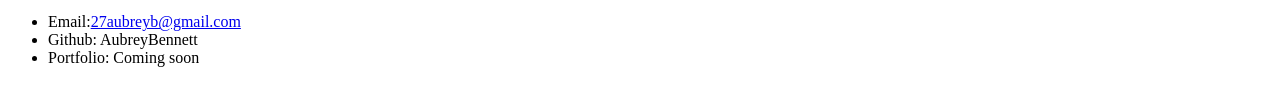
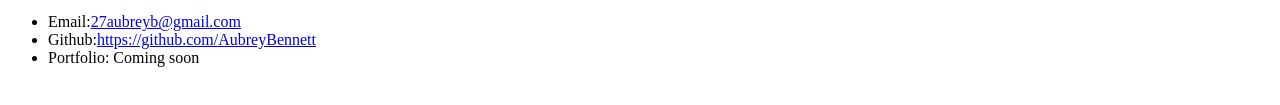
Before and after one commit to AubreyBennett/Session-1.2, a plain HTML site: page index.html in a window 1280 px wide. Shown: the part 515-620 px from the top of the page. Drawn offline with Linux system fonts and the light colour scheme.

Commit message:
student bio

```diff
--- a/index.html
+++ b/index.html
@@ -16,7 +16,7 @@
     <p>My name is Aubrey Bennett. I played D1 softball at  Morehead State university where I graduated with a bahelor's degree in Neuroscience. I am now a dental assistant at Goldstein Garber & Salama LLC. I have recently become a dog mom for the first time to a beagle, australian shepard mix. His name is Dobbs and he is the best form of birth control I could have ever come up with. He is a handful to say the least.</p>
     <ul>
         <li>Email:<a href="27aubreyb@gmail.com">27aubreyb@gmail.com</a></li>
-        <li>Github: AubreyBennett</li>
+        <li>Github:<a href="https://github.com/AubreyBennett">https://github.com/AubreyBennett</a></li>
         <li>Portfolio: Coming soon</li>
     </ul>
 </body>
```
